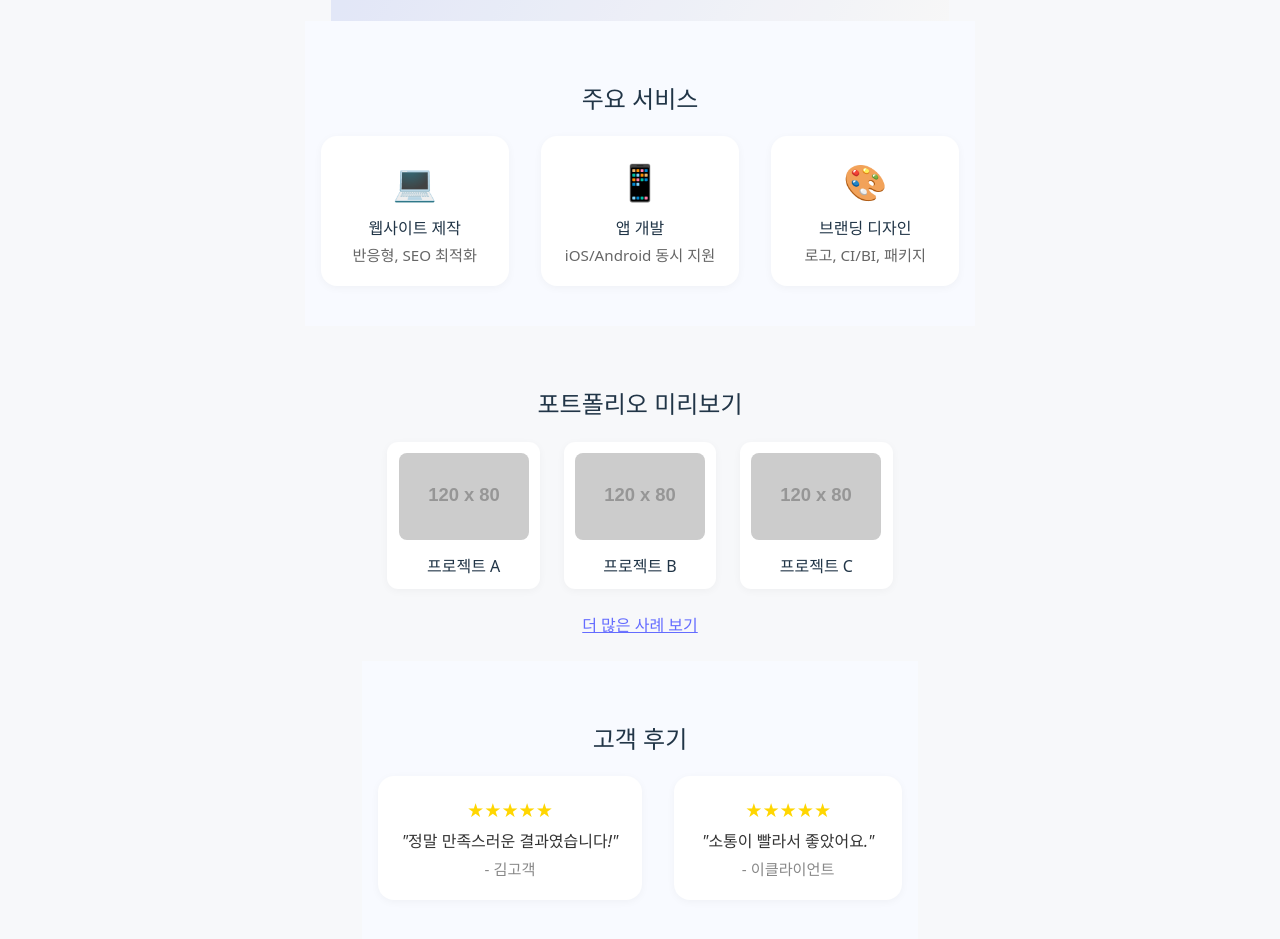
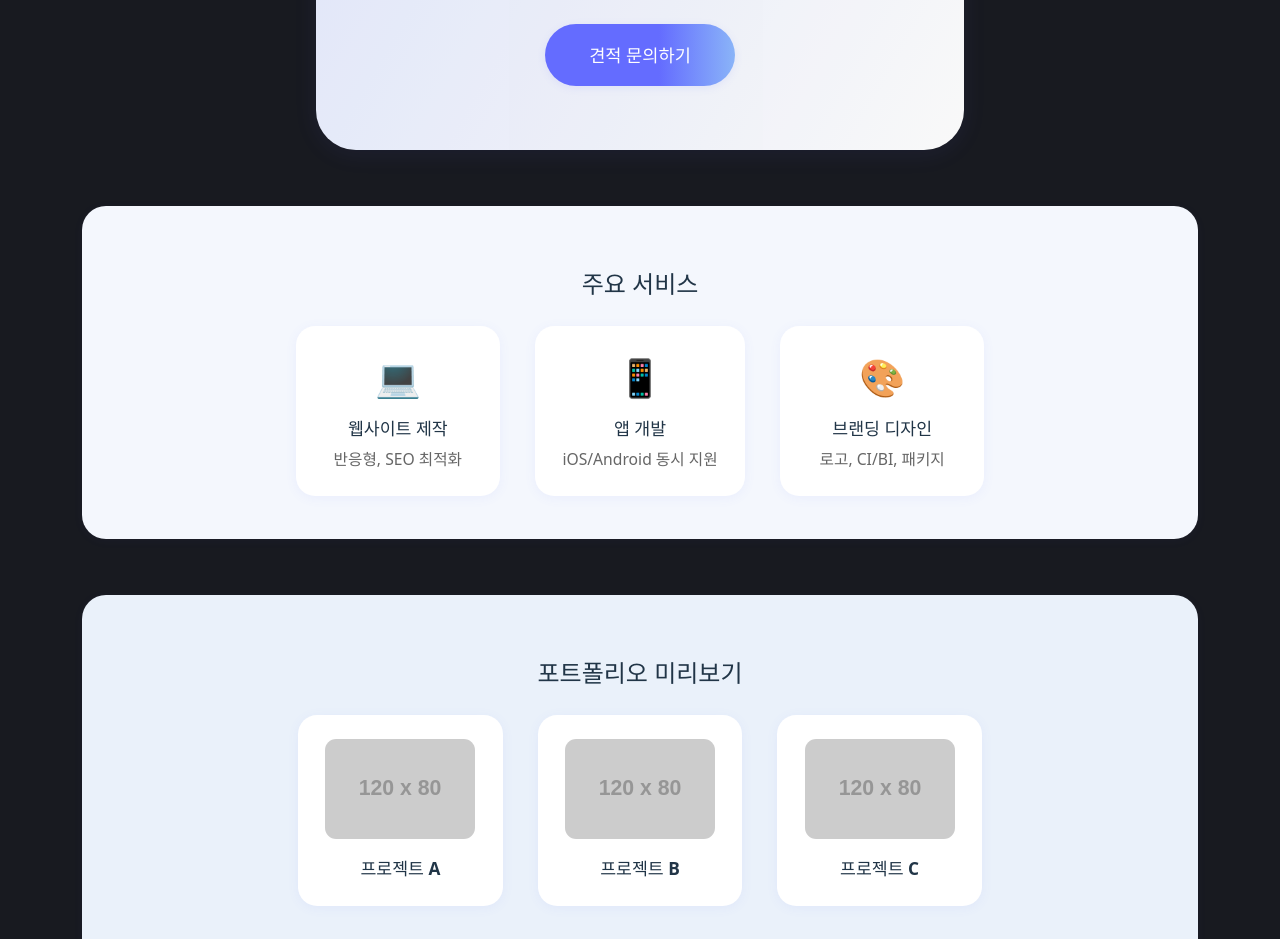
Before and after one commit to heesung6701/practice-svelte, a Svelte app: page / in a window 1280 px wide. Shown: the part 380-1319 px from the top of the page. Built offline with nearby package versions, Linux system fonts and the light colour scheme.

Commit message:
스타일 개선: 홈 페이지의 레이아웃 및 디자인 요소 조정, 색상 및 여백 수정

```diff
--- a/src/app.css
+++ b/src/app.css
@@ -3,7 +3,6 @@
   line-height: 1.5;
   font-weight: 400;
   color-scheme: light dark;
-  color: rgba(255, 255, 255, 0.92);
   background-color: #181a20;
   font-synthesis: none;
   text-rendering: optimizeLegibility;
@@ -82,7 +81,6 @@ html, body, #app {
 @media (prefers-color-scheme: light) {
   :root {
     color: #213547;
-    background-color: #f7f8fa;
   }
   a {
     color: #646cff;
@@ -116,7 +114,6 @@ html, body, #app {
 
 @media (prefers-color-scheme: dark) {
   :root {
-    color: rgba(255,255,255,0.92);
     background-color: #181a20;
   }
   a {
--- a/src/routes/home/Home.svelte
+++ b/src/routes/home/Home.svelte
@@ -70,133 +70,126 @@
   .hero {
     position: relative;
     background: linear-gradient(120deg, #e0e7ff 0%, #fff 100%);
-    padding: 4rem 1rem 3rem 1rem;
+    padding: 5rem 1.5rem 4rem 1.5rem;
     text-align: center;
     overflow: hidden;
+    border-radius: 0 0 2.5rem 2.5rem;
+    box-shadow: 0 4px 24px rgba(100,108,255,0.08);
   }
   .hero-bg {
     position: absolute;
     top: 0; left: 0; right: 0; bottom: 0;
-    background: url('https://placehold.co/800x300?text=Hero+Image') center/cover no-repeat;
-    opacity: 0.15;
+    background: url('https://placehold.co/1200x400?text=Hero+Image') center/cover no-repeat;
+    opacity: 0.13;
     z-index: 0;
   }
   .hero-content {
     position: relative;
     z-index: 1;
+    max-width: 600px;
+    margin: 0 auto;
   }
   .hero h1 {
-    font-size: 2.2rem;
-    margin-bottom: 0.5rem;
+    font-size: 2.5rem;
+    margin-bottom: 0.7rem;
     color: #213547;
+    font-weight: 800;
+    letter-spacing: -1px;
   }
   .hero p {
     color: #555;
-    margin-bottom: 1.5rem;
+    margin-bottom: 2rem;
+    font-size: 1.15rem;
   }
   .cta {
     display: inline-block;
-    background: #646cff;
+    background: linear-gradient(90deg, #646cff 60%, #8ab4f8 100%);
     color: #fff;
-    padding: 0.8em 2em;
+    padding: 1em 2.5em;
     border-radius: 2em;
     font-weight: bold;
     text-decoration: none;
-    transition: background 0.2s;
+    font-size: 1.1rem;
+    box-shadow: 0 2px 8px rgba(100,108,255,0.10);
+    transition: background 0.2s, box-shadow 0.2s, transform 0.15s;
   }
-  .cta:hover { background: #535bf2; }
+  .cta:hover {
+    background: linear-gradient(90deg, #535bf2 60%, #8ab4f8 100%);
+    box-shadow: 0 4px 16px rgba(100,108,255,0.18);
+    transform: translateY(-2px) scale(1.03);
+  }
 
-  .services {
-    padding: 2.5rem 1rem 1.5rem 1rem;
+  section {
+    margin-bottom: 3.5rem;
+  }
+  .services, .portfolio-preview, .testimonials {
+    padding: 2.5rem 0.5rem 1.5rem 0.5rem;
     background: #f8faff;
-    text-align: center;
+    border-radius: 1.5rem;
+    box-shadow: 0 2px 12px rgba(100,108,255,0.04);
+    max-width: 1100px;
+    margin: 0 auto 3.5rem auto;
   }
-  .services h2 { margin-bottom: 1.2rem; }
-  .service-list {
+  .services h2, .portfolio-preview h2, .testimonials h2 {
+    margin-bottom: 1.5rem;
+    font-size: 1.5rem;
+    font-weight: 700;
+    color: #213547;
+  }
+  .service-list, .portfolio-list, .testimonial-list {
     display: flex;
     justify-content: center;
-    gap: 2rem;
+    gap: 2.2rem;
     flex-wrap: wrap;
   }
-  .service-card {
+  .service-card, .portfolio-card, .testimonial-card {
     background: #fff;
-    border-radius: 1rem;
-    box-shadow: 0 2px 8px rgba(0,0,0,0.04);
-    padding: 1.2rem 1.5rem;
-    min-width: 140px;
-    max-width: 180px;
-    margin-bottom: 1rem;
+    border-radius: 1.2rem;
+    box-shadow: 0 2px 12px rgba(100,108,255,0.07);
+    padding: 1.5rem 1.7rem;
+    min-width: 150px;
+    max-width: 220px;
+    margin-bottom: 1.2rem;
+    transition: box-shadow 0.18s, transform 0.18s;
+  }
+  .service-card:hover, .portfolio-card:hover, .testimonial-card:hover {
+    box-shadow: 0 6px 24px rgba(100,108,255,0.13);
+    transform: translateY(-3px) scale(1.03);
   }
   .service-card .icon {
-    font-size: 2.2rem;
-    margin-bottom: 0.5rem;
+    font-size: 2.3rem;
+    margin-bottom: 0.7rem;
   }
   .service-card .title {
     font-weight: bold;
-    margin-bottom: 0.3rem;
+    margin-bottom: 0.4rem;
+    font-size: 1.08rem;
   }
   .service-card .desc {
     color: #666;
-    font-size: 0.95rem;
-  }
-
-  .portfolio-preview {
-    padding: 2.5rem 1rem 1.5rem 1rem;
-    text-align: center;
-  }
-  .portfolio-list {
-    display: flex;
-    justify-content: center;
-    gap: 1.5rem;
-    flex-wrap: wrap;
-    margin-bottom: 1rem;
-  }
-  .portfolio-card {
-    background: #fff;
-    border-radius: 0.7rem;
-    box-shadow: 0 2px 8px rgba(0,0,0,0.04);
-    padding: 0.7rem;
-    width: 130px;
+    font-size: 0.98rem;
   }
   .portfolio-card img {
     width: 100%;
-    border-radius: 0.5rem;
-    margin-bottom: 0.5rem;
+    border-radius: 0.7rem;
+    margin-bottom: 0.7rem;
   }
   .ptitle {
-    font-size: 1rem;
-    font-weight: 500;
+    font-size: 1.08rem;
+    font-weight: 600;
+    color: #213547;
   }
   .more-btn {
     display: inline-block;
-    margin-top: 0.5rem;
+    margin-top: 0.7rem;
     color: #646cff;
     font-weight: bold;
     text-decoration: underline;
-    font-size: 1rem;
+    font-size: 1.05rem;
+    transition: color 0.18s;
   }
+  .more-btn:hover { color: #535bf2; }
 
-  .testimonials {
-    padding: 2.5rem 1rem 1.5rem 1rem;
-    background: #f8faff;
-    text-align: center;
-  }
-  .testimonials h2 { margin-bottom: 1.2rem; }
-  .testimonial-list {
-    display: flex;
-    justify-content: center;
-    gap: 2rem;
-    flex-wrap: wrap;
-  }
-  .testimonial-card {
-    background: #fff;
-    border-radius: 1rem;
-    box-shadow: 0 2px 8px rgba(0,0,0,0.04);
-    padding: 1.2rem 1.5rem;
-    min-width: 180px;
-    max-width: 220px;
-    margin-bottom: 1rem;
-  }
   .stars {
     color: #ffd600;
     font-size: 1.2rem;
@@ -206,10 +199,11 @@
     font-style: italic;
     color: #333;
     margin-bottom: 0.3rem;
+    font-size: 1.01rem;
   }
   .name {
     color: #888;
-    font-size: 0.95rem;
+    font-size: 0.97rem;
   }
 
   .main-footer {
@@ -218,6 +212,7 @@
     text-align: center;
     padding: 1.2rem 1rem 1.5rem 1rem;
     margin-top: 2rem;
+    border-radius: 1.2rem 1.2rem 0 0;
   }
   .main-footer .contact {
     margin-bottom: 0.5rem;
@@ -241,13 +236,53 @@
   }
   .main-footer .links a:hover { color: #ffd600; }
 
+  @media (max-width: 1100px) {
+    .services, .portfolio-preview, .testimonials {
+      max-width: 98vw;
+      padding-left: 0.5rem;
+      padding-right: 0.5rem;
+    }
+  }
   @media (max-width: 900px) {
     .service-list, .portfolio-list, .testimonial-list {
       flex-direction: column;
       align-items: center;
+      gap: 1.2rem;
+    }
+    .hero {
+      padding: 3.5rem 0.5rem 2.5rem 0.5rem;
+      border-radius: 0 0 1.2rem 1.2rem;
     }
   }
-
+  @media (max-width: 600px) {
+    .hero h1 {
+      font-size: 1.3rem;
+    }
+    .hero-content {
+      padding: 0 0.2rem;
+    }
+    .services, .portfolio-preview, .testimonials {
+      padding: 1.2rem 0.2rem 0.7rem 0.2rem;
+      border-radius: 0.7rem;
+    }
+    .service-card, .portfolio-card, .testimonial-card {
+      padding: 0.7rem 0.5rem;
+      min-width: 120px;
+      max-width: 98vw;
+    }
+  }
+  .services {
+    background: #f4f7fd;
+    color: #213547;
+  }
+  .portfolio-preview {
+    background: #eaf1fa;
+    color: #213547;
+  }
+  .testimonials {
+    background: #f4f7fd;
+    color: #213547;
+  }
   @media (prefers-color-scheme: dark) {
     .hero {
       background: linear-gradient(120deg, #23263a 0%, #181a20 100%);
@@ -259,33 +294,37 @@
       color: #cfd8e3;
     }
     .cta {
-      background: #8ab4f8;
+      background: linear-gradient(90deg, #8ab4f8 60%, #646cff 100%);
       color: #181a20;
     }
     .cta:hover {
-      background: #a3c9fa;
+      background: linear-gradient(90deg, #a3c9fa 60%, #646cff 100%);
       color: #181a20;
     }
     .services {
       background: #23263a;
       color: #e3e6ed;
     }
-    .service-card {
+    .portfolio-preview {
+      background: #20243a;
+      color: #e3e6ed;
+    }
+    .testimonials {
+      background: #23263a;
+      color: #e3e6ed;
+    }
+    .service-card, .testimonial-card {
       background: rgba(36,36,48,0.92);
       color: #e3e6ed;
-      box-shadow: 0 2px 8px rgba(0,0,0,0.18);
+      box-shadow: 0 2px 12px rgba(0,0,0,0.18);
     }
     .service-card .desc {
       color: #cfd8e3;
     }
-    .portfolio-preview {
-      background: #181a20;
-      color: #e3e6ed;
-    }
     .portfolio-card {
       background: rgba(36,36,48,0.92);
       color: #e3e6ed;
-      box-shadow: 0 2px 8px rgba(0,0,0,0.18);
+      box-shadow: 0 2px 12px rgba(0,0,0,0.18);
     }
     .ptitle {
       color: #8ab4f8;
@@ -293,20 +332,13 @@
     .more-btn {
       color: #8ab4f8;
     }
-    .testimonials {
+    .main-footer {
       background: #23263a;
       color: #e3e6ed;
     }
-    .testimonial-card {
-      background: rgba(36,36,48,0.92);
-      color: #e3e6ed;
-      box-shadow: 0 2px 8px rgba(0,0,0,0.18);
+    .main-footer .links a {
+      color: #8ab4f8;
     }
-    .comment {
-      color: #cfd8e3;
-    }
-    .name {
-      color: #a3c9fa;
-    }
+    .main-footer .links a:hover { color: #ffd600; }
   }
   </style>
```
